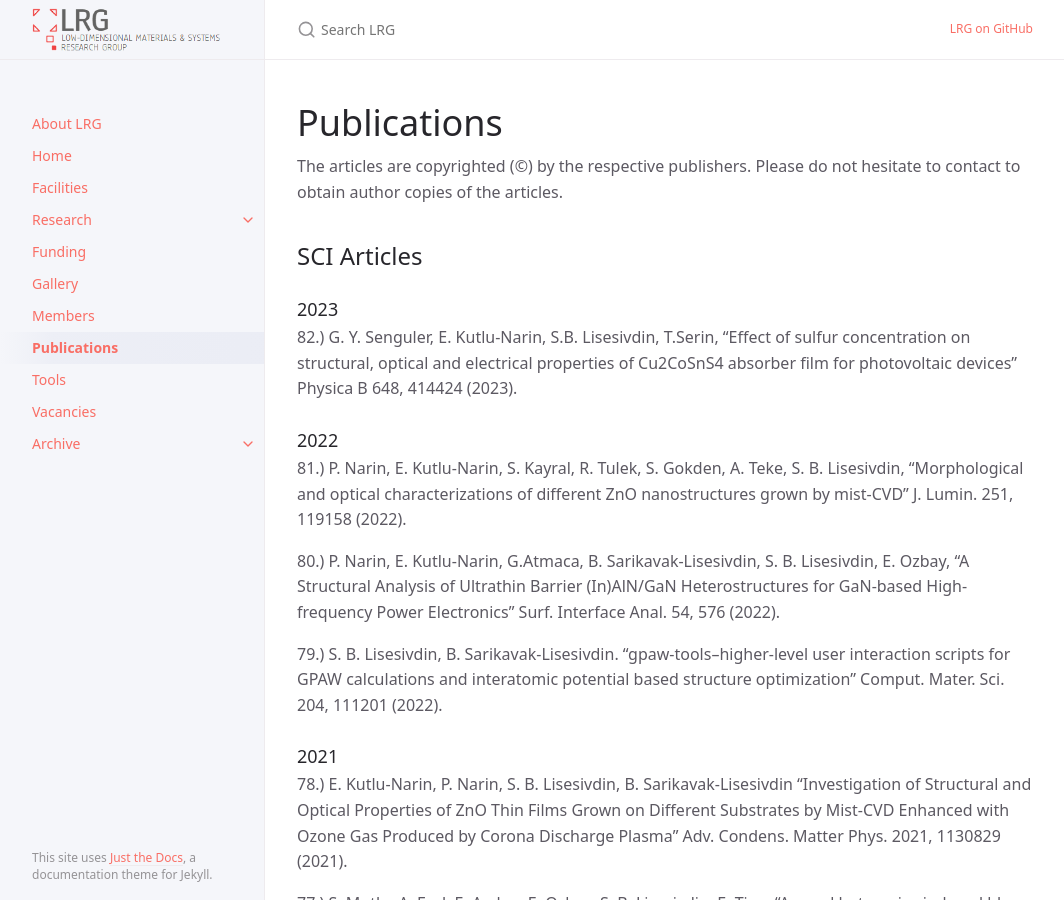
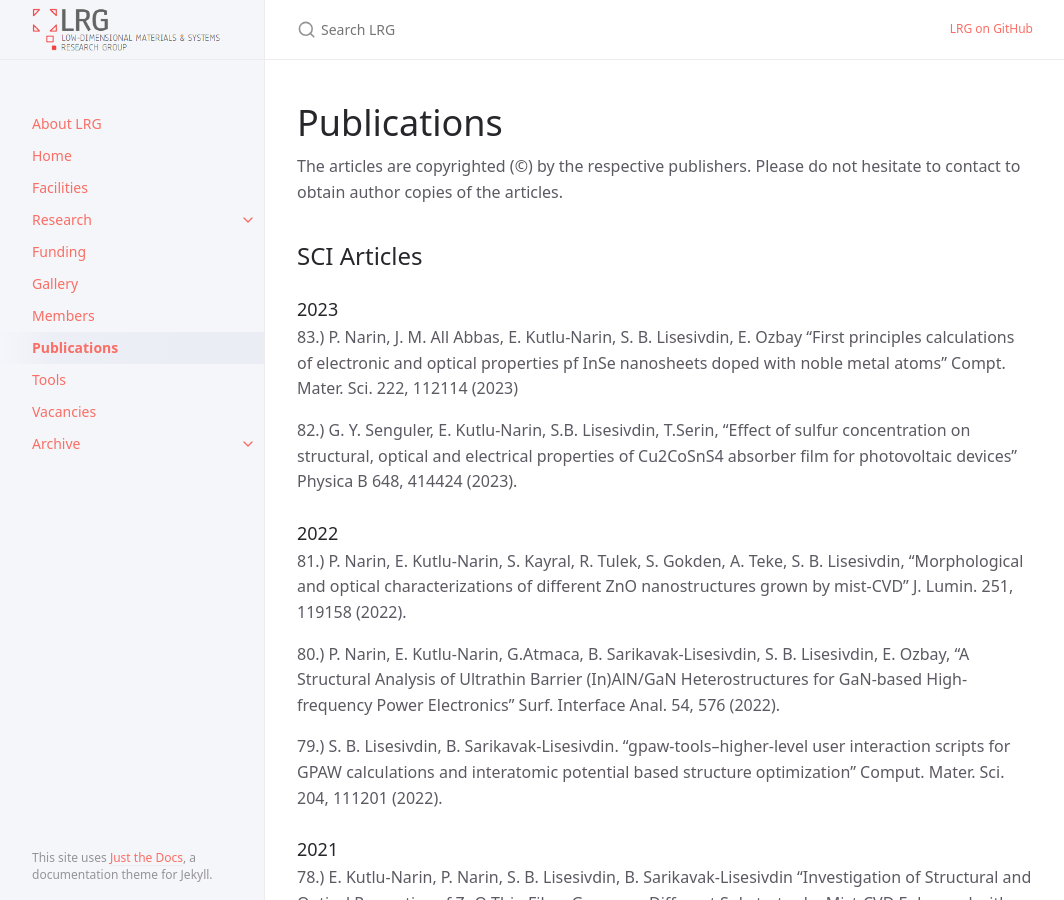
Before and after one commit to lrgresearch/2022, a Jekyll site: the page built from docs/publications.md, in a window 1280 px wide and 900 px high. Shown: the whole window, without its empty margins (107-1171 px from the left). Built offline with Jekyll 4.4.1, drawn with Linux system fonts in a browser that asks for light colours.

Commit message:
Update publications.md

```diff
--- a/docs/publications.md
+++ b/docs/publications.md
@@ -11,6 +11,8 @@ The articles are copyrighted (©) by the respective publishers. Please do not he
 ## SCI Articles
 
 ### 2023
+
+83.) P. Narin, J. M. All Abbas, E. Kutlu-Narin, S. B. Lisesivdin, E. Ozbay "First principles calculations of electronic and optical properties pf InSe nanosheets doped with noble metal atoms" Compt. Mater. Sci. 222, 112114 (2023)
 
 82.) G. Y. Senguler, E. Kutlu-Narin, S.B. Lisesivdin, T.Serin, "Effect of sulfur concentration on structural, optical and electrical properties of Cu2CoSnS4 absorber film for photovoltaic devices" Physica B 648, 414424 (2023).
 
```
